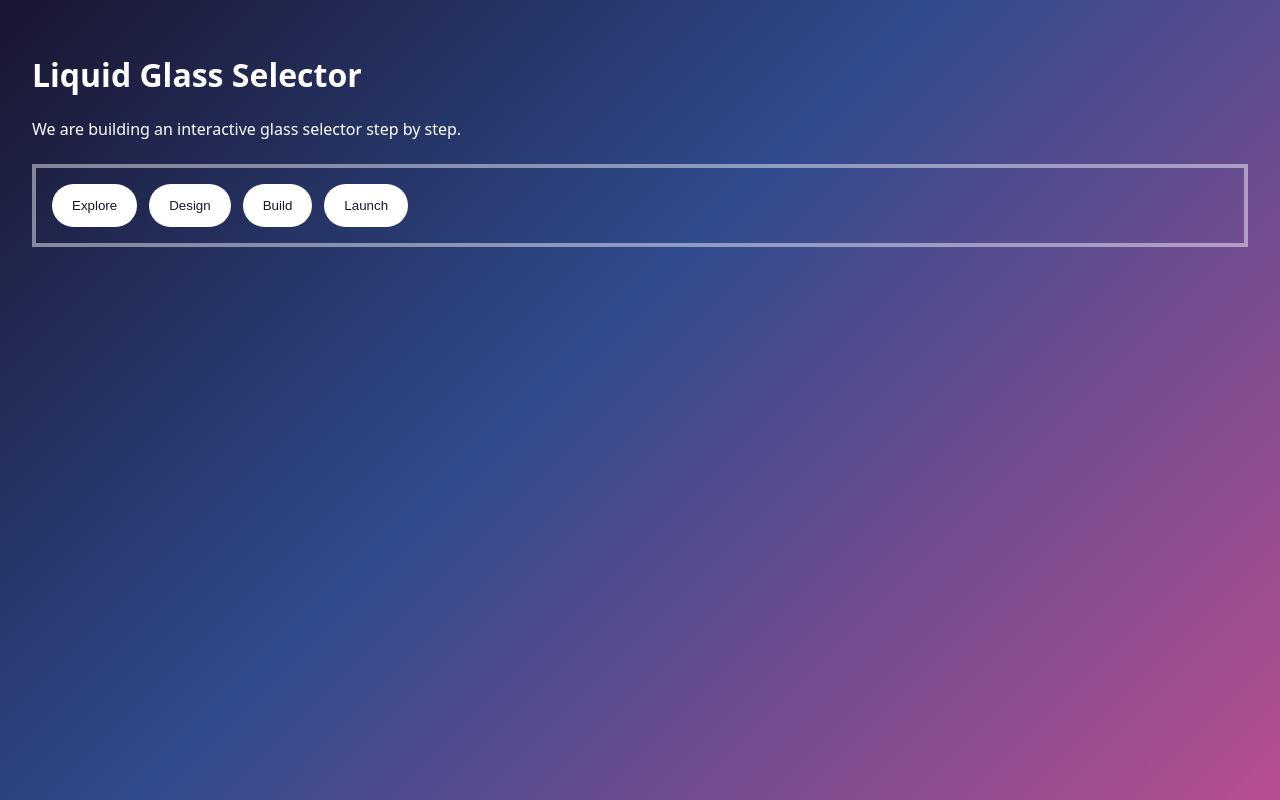
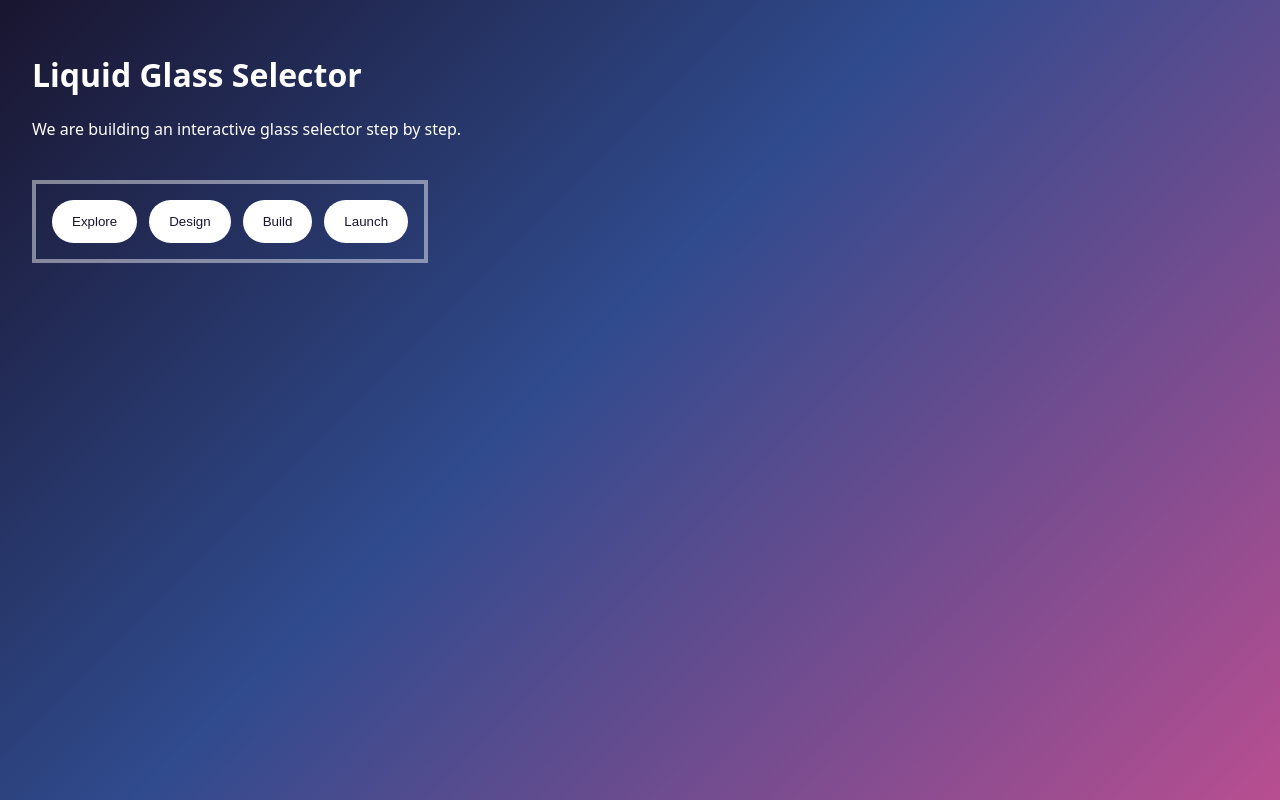
Before and after one commit to AlickJunchenLi/Liquid-Glass-UI, a React (Vite) app: page / in a window 1280 px wide. Built offline with nearby package versions, Linux system fonts and the light colour scheme.

Commit message:
continuing developing

```diff
--- a/src/App.tsx
+++ b/src/App.tsx
@@ -7,12 +7,16 @@ function App() {
         We are building an interactive glass selector step by step.
       </p>
 
+      <section className="selector-stage">
+        <div className="selector" aria-hidden="true" />
+
         <nav aria-label="Design stages">
           <button type="button">Explore</button>
           <button type="button">Design</button>
           <button type="button">Build</button>
           <button type="button">Launch</button>
         </nav>
+      </section>
     </main>
   );
 }
--- a/src/components/LiquidSelectorDemo.tsx
+++ b/src/components/LiquidSelectorDemo.tsx
@@ -1,3 +1,4 @@
+/*
 import {
   CSSProperties,
   PointerEvent as ReactPointerEvent,
@@ -61,3 +62,4 @@ export function LiquidSelectorDemo() {
     if (immediate) currentRef.current = nextTarget;
   }
 }
+  */
--- a/src/index.css
+++ b/src/index.css
@@ -39,10 +39,43 @@ button {
   cursor: pointer;
   transition:
     transform 180ms ease,
-    background-color 180ms ease;
+    background 180ms ease;
 }
 
 button:hover {
   transform: translateY(-3px);
   background: #d9f8ff;
 }
+
+.selector-stage {
+  position: relative;
+  display: inline-block;
+  margin-top: 24px;
+}
+
+.selector-stage nav {
+  position: relative;
+  z-index: 1;
+  margin-top: 0;
+}
+
+.selector {
+  position: absolute;
+  z-index: 2;
+  top: 20px;
+  left: 20px;
+  width: 100px;
+  height: 44px;
+  border: 0px solid rgba(255, 255, 255, 0.9);
+  border-radius: 999px;
+  background: transparent;
+  pointer-events: none;
+}
+
+.parent {
+  position: relative;
+}
+
+.child {
+  position: absolute;
+}
```
Lines whose indentation alone changed are shown as unchanged.
